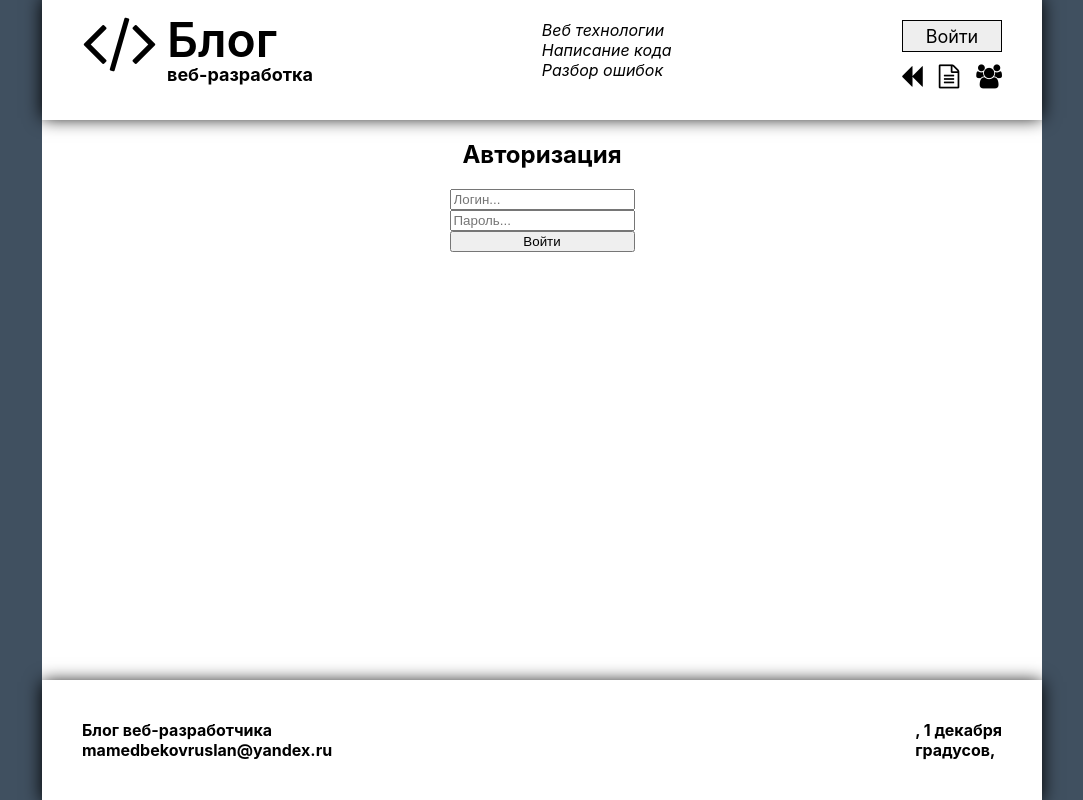
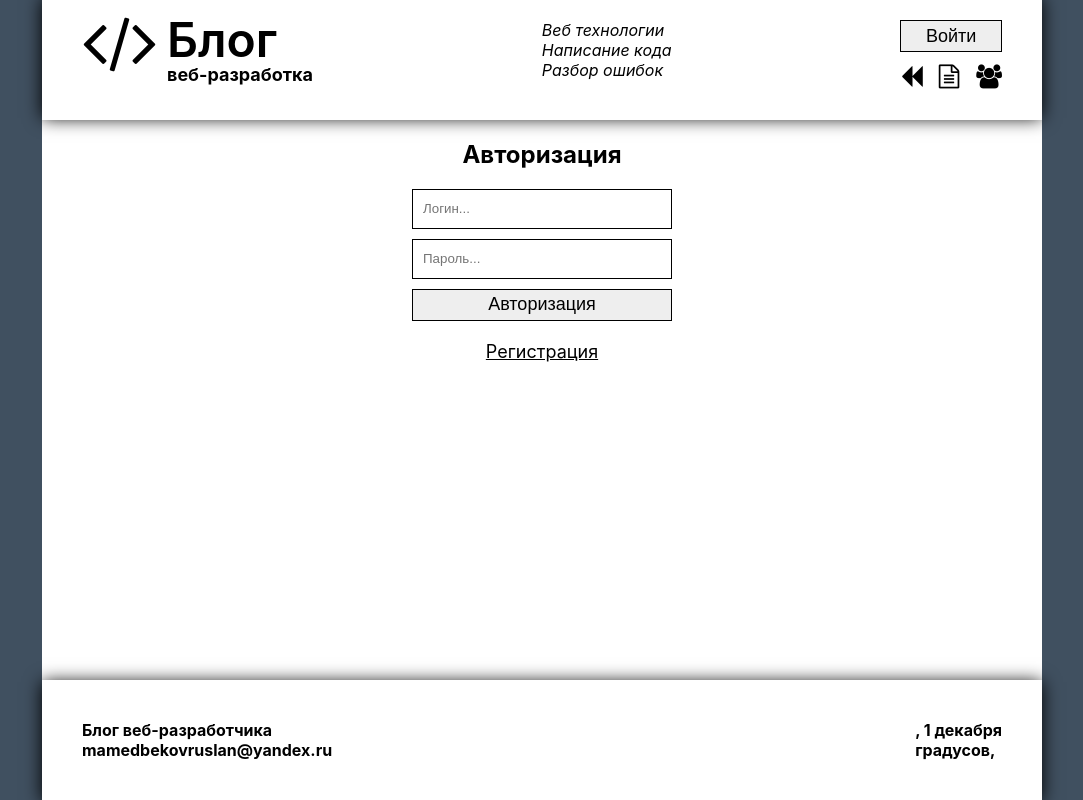
Before and after one commit to mamedbekovruslan/web-dev-blog, a React (Create React App) app: page /login in a window 1280 px wide. Shown: the whole page, without its empty margins (98-1181 px from the left). Built offline with nearby package versions, Linux system fonts and the light colour scheme; no server answers.

Commit message:
Рефакторинг авторизации

```diff
--- /dev/null
+++ b/src/components/button/button.js
@@ -0,0 +1,24 @@
+import styled from 'styled-components';
+
+const ButtonContainer = ({ children, className, width, ...props }) => {
+  return (
+    <button className={className} {...props}>
+      {children}
+    </button>
+  );
+};
+
+export const Button = styled(ButtonContainer)`
+  display: flex;
+  justify-content: center;
+  align-items: center;
+  font-size: 18px;
+  width: 100%;
+  height: 32px;
+  border: 1px solid rgb(0, 0, 0);
+  background-color: rgb(238, 238, 238);
+
+  &:hover {
+    cursor: pointer;
+  }
+`;
--- a/src/components/header/components/control-panel/control-panel.js
+++ b/src/components/header/components/control-panel/control-panel.js
@@ -1,4 +1,4 @@
-import { Icon } from '../../../../components';
+import { Button, Icon } from '../../../../components';
 import styled from 'styled-components';
 import { Link, useNavigate } from 'react-router-dom';
 
@@ -18,7 +18,7 @@ const StyledLink = styled(Link)`
   background-color: #eee;
 `;
 
-const StyledButton = styled.div`
+const StyledIcon = styled.div`
   &:hover {
     cursor: pointer;
   }
@@ -30,12 +30,14 @@ const ControlPanelContainer = ({ className }) => {
   return (
     <div className={{ className }}>
       <RightAligned>
-        <StyledLink to="/login">Войти</StyledLink>
+        <Button>
+          <Link to="/login">Войти</Link>
+        </Button>
       </RightAligned>
       <RightAligned>
-        <StyledButton href="" onClick={() => navigate(-1)}>
+        <StyledIcon href="" onClick={() => navigate(-1)}>
           <Icon id="fa-backward" margin="10px 0 0 0" />
-        </StyledButton>
+        </StyledIcon>
         <Link to="/post">
           <Icon id="fa-file-text-o" margin="10px 0 0 16px" />
         </Link>
--- a/src/components/index.js
+++ b/src/components/index.js
@@ -1,3 +1,5 @@
 export * from './header/header';
 export * from './footer/footer';
 export * from './icon/icon';
+export * from './input/input';
+export * from './button/button';
--- /dev/null
+++ b/src/components/input/input.js
@@ -0,0 +1,13 @@
+import styled from 'styled-components';
+
+const InputContainer = ({ className, width, ...props }) => {
+  return <input className={className} {...props} />;
+};
+
+export const Input = styled(InputContainer)`
+  width: ${({ width = '100%' }) => width};
+  height: 40px;
+  margin: 0 0 10px;
+  padding: 10px;
+  border: 1px solid black;
+`;
--- a/src/pages/authorization/authorization.js
+++ b/src/pages/authorization/authorization.js
@@ -1,9 +1,11 @@
-import { set, useForm } from 'react-hook-form';
+import { useForm } from 'react-hook-form';
 import * as yup from 'yup';
 import { yupResolver } from '@hookform/resolvers/yup';
 import { server } from '../../bff';
 import { useState } from 'react';
+import { Button, Input } from '../../components';
 import styled from 'styled-components';
+import { Link } from 'react-router-dom';
 
 const authFormSchema = yup.object().shape({
   login: yup
@@ -22,6 +24,20 @@ const authFormSchema = yup.object().shape({
     .min(6, 'Неверный заполнен пароль. Минимум 6 символа')
     .max(30, 'Неверный заполнен пароль. Максимум 30 символов'),
 });
+
+const StyledLink = styled(Link)`
+  text-align: center;
+  text-decoration: underline;
+  margin: 20px 0;
+  font-size: 18px;
+`;
+
+const ErrorMessage = styled.div`
+  margin: 10px 0 0;
+  padding: 10px;
+  font-size: 10px;
+  background-color: #fcadad;
+`;
 
 export const AuthorizationContainer = ({ className }) => {
   const {
@@ -53,12 +69,13 @@ export const AuthorizationContainer = ({ className }) => {
     <div className={className}>
       <h2>Авторизация</h2>
       <form onSubmit={handleSubmit(onSubmit)}>
-        <input type="text" placeholder="Логин..." {...register('login')} />
-        <input type="password" placeholder="Пароль..." {...register('password')} />
-        <button type="submit" disabled={!!formError}>
-          Войти
-        </button>
-        {errorMessage && <div>{errorMessage}</div>}
+        <Input type="text" placeholder="Логин..." {...register('login')} />
+        <Input type="password" placeholder="Пароль..." {...register('password')} />
+        <Button type="submit" disabled={!!formError}>
+          Авторизация
+        </Button>
+        {errorMessage && <ErrorMessage>{errorMessage}</ErrorMessage>}
+        <StyledLink to="/register">Регистрация</StyledLink>
       </form>
     </div>
   );
@@ -72,5 +89,6 @@ export const Authorization = styled(AuthorizationContainer)`
   & > form {
     display: flex;
     flex-direction: column;
+    width: 260px;
   }
 `;
```
